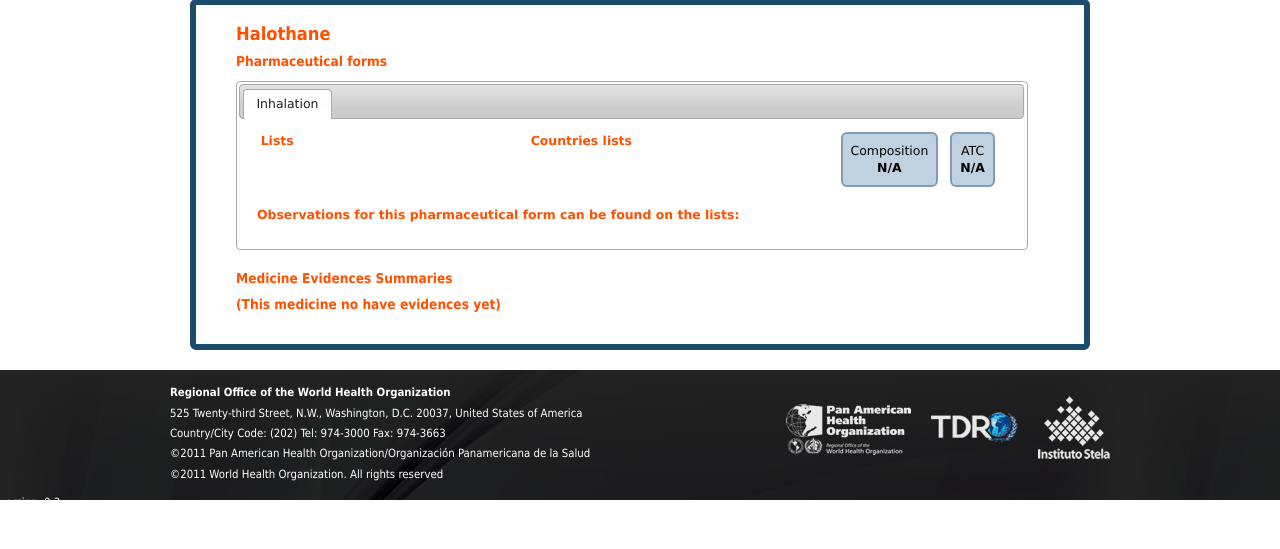
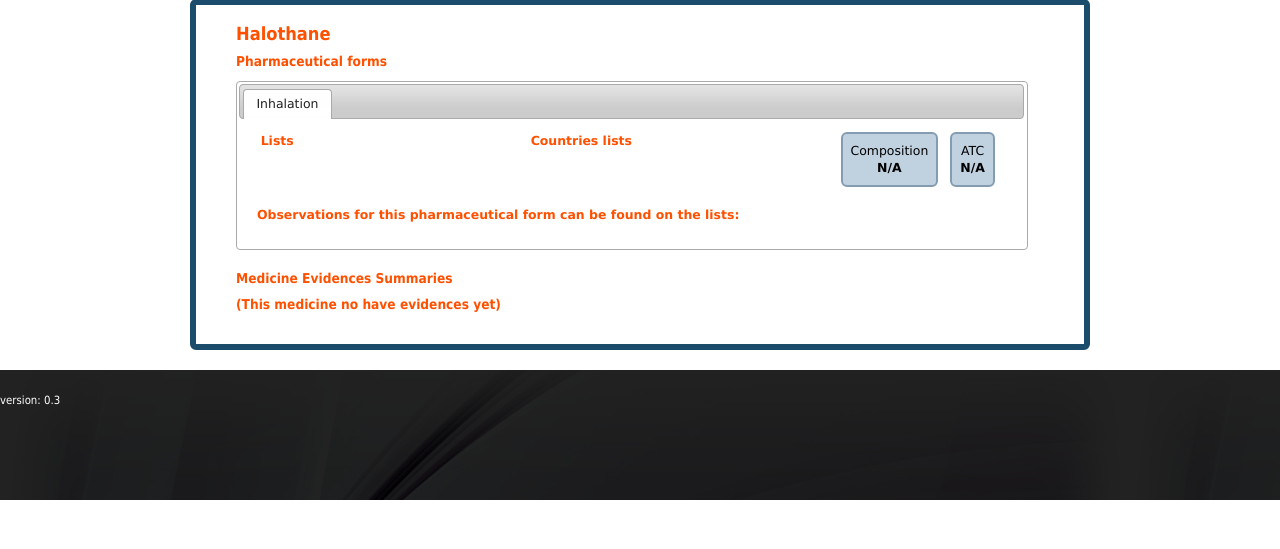
Before and after one commit to bireme/medlist, a Django app: page /medicine/1/ in a window 1280 px wide. Shown: the part 251-800 px from the top of the page. Run offline with Django 3.2, Linux system fonts and the light colour scheme; data comes from the database, SQL or seed files in the repository; data that the repository does not hold is empty; parts of the project's set-up code (start-up, migrations or seed data) failed here and were passed over; some libraries are stand-ins or nearby versions.

Commit message:
removing footer

```diff
--- a/medlist/templates/footer.html
+++ b/medlist/templates/footer.html
@@ -1,23 +1,6 @@
 <div class="footer">
 	<div class="wrapper">
-		<div id="institutionalInfo">
-			<p><strong>Regional Office of the World Health Organization</strong></p>
-			<p>525 Twenty-third Street, N.W., Washington, D.C. 20037, United States of America</p>
-			<p>Country/City Code: (202) Tel: 974-3000 Fax: 974-3663</p>
-			<p>©2011 Pan American Health Organization/Organización Panamericana de la Salud</p>
-			<p>©2011 World Health Organization. All rights reserved</p>
-		</div>
-		<div id="instLogos">
-			<div class="logo" id="pahoLogo">
-				<a href="http://new.paho.org" title="Pan American Health Organization" ><img src="{{STATIC_URL}}/images/logo-paho.png" alt="PAHO logo" /></a>
-			</div>
-			<div class="logo" id="tdrLogo">
-				<a href="http://apps.who.int/tdr/" title="Tropical Diseases Research" ><img src="{{STATIC_URL}}/images/logo-tdr.png" alt="TDR/WHO logo" /></a>
-			</div>
-			<div class="logo" id="stelaLogo">
-				<a href="http://portal.stela.org.br/" title="Instituto Stela" ><img src="{{STATIC_URL}}/images/logo-stela.png" alt="Instituto Stela logo" /></a>
-			</div>
-		</div>
+
 		<div class="spacer"></div>
 	</div>
 	<div id="sysVersion">version: {% include "version.txt" %}</div>
```
